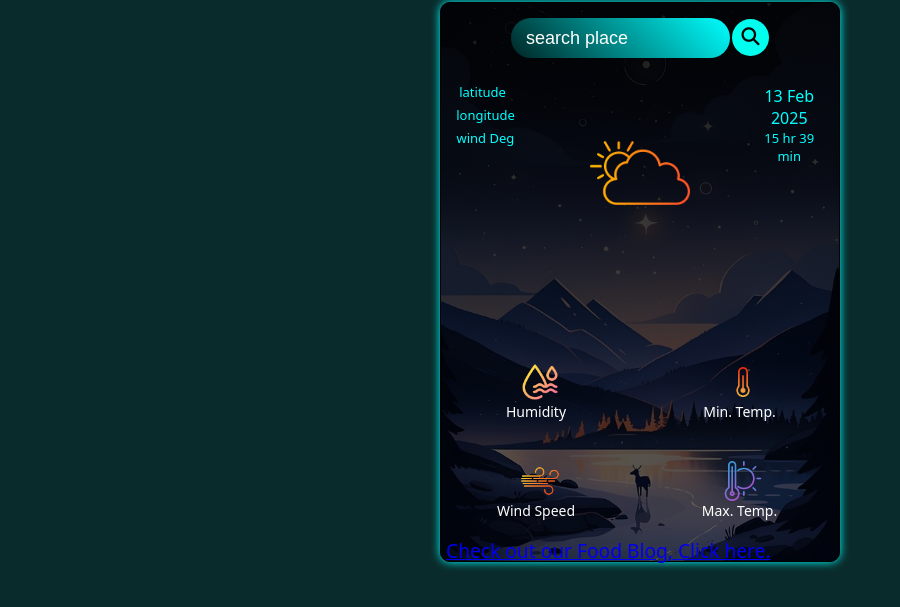
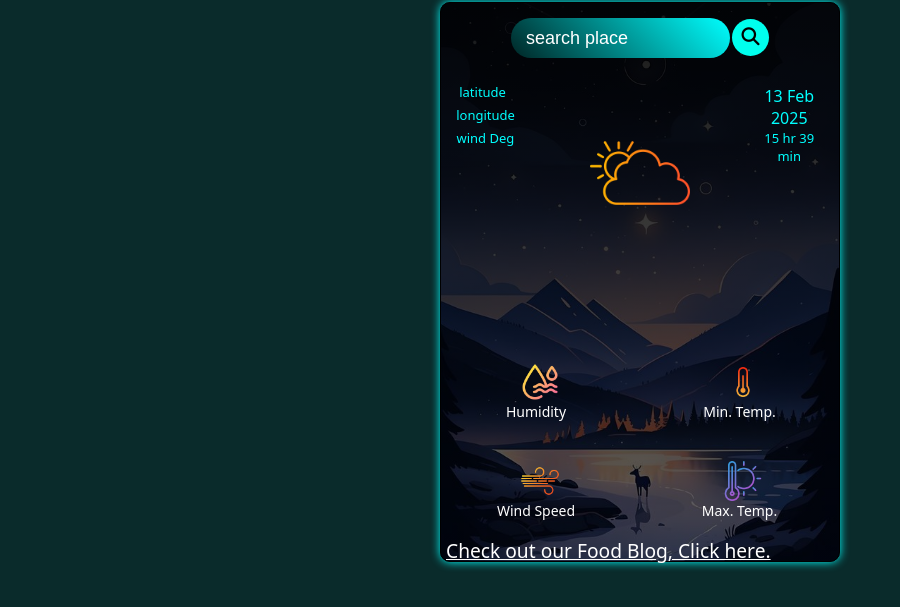
Before and after one commit to scenicbusk/WeatherJS, a plain HTML site: page index.html in a window 1280 px wide. Shown: the part 47-654 px from the top of the page, without its empty margins (0-900 px from the left). Drawn offline with Linux system fonts and the light colour scheme.

Commit message:
Update index.html

```diff
--- a/index.html
+++ b/index.html
@@ -18,11 +18,13 @@
     <link rel="stylesheet" href="https://cdnjs.cloudflare.com/ajax/libs/font-awesome/6.4.2/css/all.css" />
      <style>
           .external{
-               color:white;
                text-decoration:none;
                font-size:1.2rem;
                margin-top:50px;
                padding:5px;
+          }
+          .external a{
+               color:white;
           }
      </style>
 </head>
```
